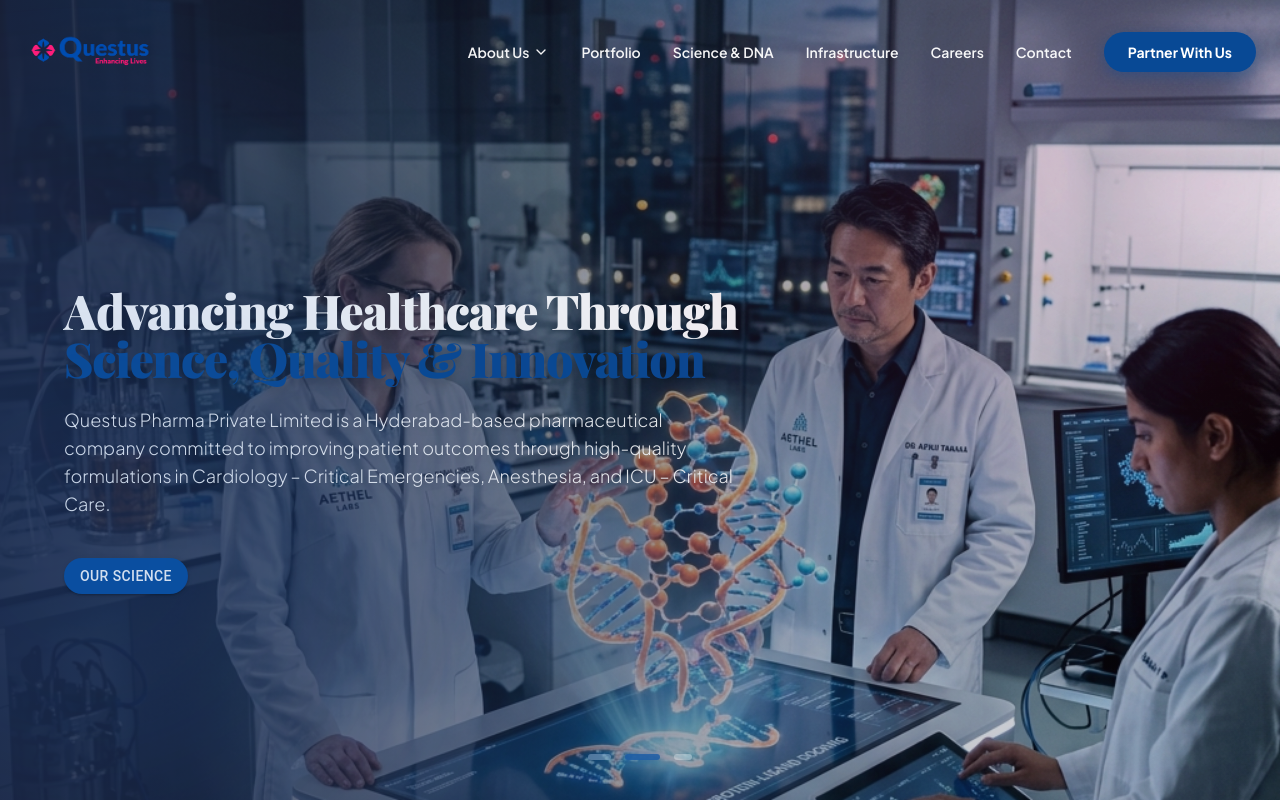
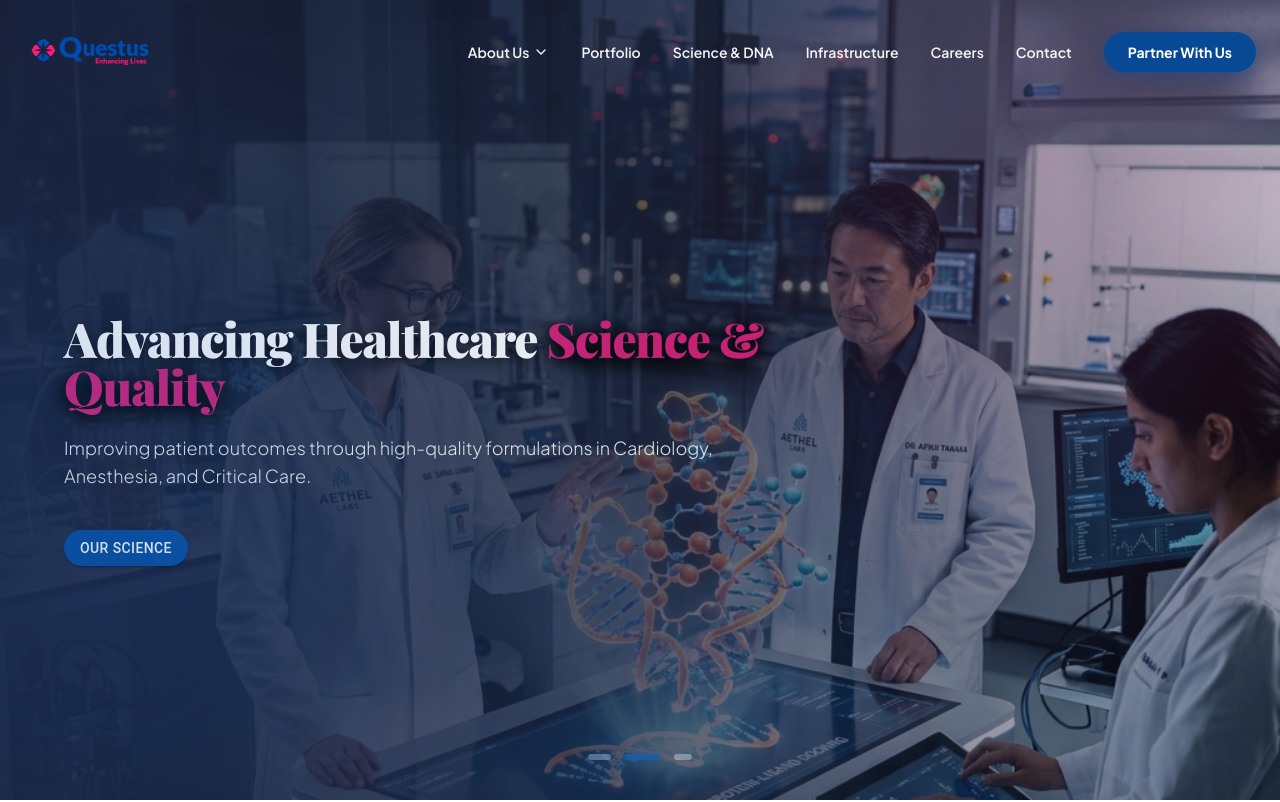
Before and after one commit to Shashank-koti/Questes, a React (Vite) app: page / in a window 1280 px wide. Shown: the top 802 px of the page. Built offline with nearby package versions, Linux system fonts and the light colour scheme; a web font is replaced by a local one.

Commit message:
navbar chnages

```diff
--- a/src/components/HeroSlider.jsx
+++ b/src/components/HeroSlider.jsx
@@ -18,7 +18,7 @@ const HeroSlider = () => {
 
 
   return (
-    <Box component="section" className="relative w-full h-[95vh] md:h-[100vh] bg-brand-dark overflow-hidden group">
+    <Box component="section" className="relative w-full h-[95vh] md:h-[100vh] bg-brand-dark overflow-hidden group selection:bg-white/20 selection:text-white">
       {/* Persistent Animated Orbs / Particles */}
       <div className="absolute inset-0 z-10 pointer-events-none overflow-hidden">
         <motion.div
@@ -57,7 +57,7 @@ const HeroSlider = () => {
                 alt={heroSlides[current].title}
                 className="w-full h-full object-cover"
               />
-              <div className="absolute inset-0 bg-gradient-to-r from-brand-dark/90 via-brand-dark/40 to-transparent"></div>
+              <div className="absolute inset-0 bg-gradient-to-r from-brand-dark/95 via-brand-dark/70 to-brand-dark/20"></div>
             </div>
 
             {/* Content */}
@@ -72,8 +72,8 @@ const HeroSlider = () => {
                     animate={{ opacity: 1, y: 0 }}
                     transition={{ delay: 0.4, duration: 0.8 }}
                   >
-                    <h2 className="text-2xl sm:text-3xl md:text-4xl lg:text-5xl font-serif font-black text-white leading-tight tracking-tight drop-shadow-lg">
-                      {heroSlides[current].title} <span className="text-brand-primary block sm:inline drop-shadow-xl">{heroSlides[current].subtitle}</span>
+                    <h2 className="text-2xl sm:text-3xl md:text-4xl lg:text-5xl font-serif font-black text-white leading-tight tracking-tight drop-shadow-[0_4px_8px_rgba(0,0,0,0.8)]">
+                      {heroSlides[current].title} <span className="text-[#d42278] block sm:inline drop-shadow-[0_4px_8px_rgba(0,0,0,1)]">{heroSlides[current].subtitle}</span>
                     </h2>
                   </motion.div>
 
--- a/src/components/Navbar.jsx
+++ b/src/components/Navbar.jsx
@@ -53,7 +53,7 @@ const Navbar = () => {
 
   return (
     <header
-      className={`fixed top-0 w-full z-50 transition-all duration-300 ${forceSolidNav ? 'glass-nav py-3' : 'bg-transparent py-5'
+      className={`fixed top-0 w-full z-50 transition-all duration-300 ${forceSolidNav ? 'glass-nav py-3' : 'bg-transparent py-5 border-none shadow-none outline-none ring-0'
         }`}
     >
       <div className="container mx-auto px-4 md:px-6 flex justify-between items-center">
@@ -73,7 +73,7 @@ const Navbar = () => {
             >
               {link.hasDropdown ? (
                 <div
-                  className={`flex items-center text-sm font-semibold transition-colors duration-300 hover:text-brand-primary cursor-pointer ${forceSolidNav ? 'text-brand-dark' : 'text-white/95'
+                  className={`flex items-center text-sm font-semibold transition-colors duration-300 cursor-pointer hover:text-brand-modern ${forceSolidNav ? 'text-brand-dark' : 'text-white/95'
                     }`}
                 >
                   {link.name}
@@ -82,7 +82,7 @@ const Navbar = () => {
               ) : (
                 <Link
                   to={link.to}
-                  className={`flex items-center text-sm font-semibold transition-colors duration-300 hover:text-brand-modern ${forceSolidNav ? 'text-brand-dark' : 'text-white/95'}`}>
+                  className={`flex items-center text-sm font-semibold transition-colors duration-300 relative after:absolute after:bottom-[-4px] after:left-0 after:w-full after:h-[2px] after:bg-brand-modern after:scale-x-0 hover:after:scale-x-100 after:transition-transform after:duration-300 after:origin-left ${forceSolidNav ? 'text-brand-dark' : 'text-white/95'}`}>
                   {link.name}
                 </Link>
               )}
@@ -128,7 +128,7 @@ const Navbar = () => {
 
       {/* Mobile Navigation */}
       <div
-        className={`lg:hidden absolute top-full left-0 w-full bg-white shadow-xl border-b border-brand-border transition-all duration-300 overflow-y-auto ${isOpen ? 'max-h-[85vh] py-4' : 'max-h-0 py-0 pointer-events-none'
+        className={`lg:hidden absolute top-full left-0 w-full transition-all duration-300 overflow-y-auto ${isOpen ? 'bg-white max-h-[85vh] py-4 shadow-xl border-b border-brand-border opacity-100 visible' : 'bg-transparent max-h-0 py-0 opacity-0 invisible pointer-events-none border-none shadow-none'
           }`}
       >
         <div className="flex flex-col px-4 gap-2">
--- a/src/data.js
+++ b/src/data.js
@@ -4,9 +4,9 @@ import { FlaskConical, ShieldCheck, Activity } from 'lucide-react';
 export const heroSlides = [
   {
     id: 1,
-    title: "Advancing Healthcare Through",
-    subtitle: "Science, Quality & Innovation",
-    desc: "Questus Pharma Private Limited is a Hyderabad-based pharmaceutical company committed to improving patient outcomes through high-quality formulations in Cardiology – Critical Emergencies, Anesthesia, and ICU – Critical Care.",
+    title: "Advancing Healthcare",
+    subtitle: "Science & Quality",
+    desc: "Improving patient outcomes through high-quality formulations in Cardiology, Anesthesia, and Critical Care.",
     btn: "Our Science",
     link: "/science",
     image: "/images/hero_slide_2.png",
@@ -16,7 +16,7 @@ export const heroSlides = [
     id: 2,
     title: "Formulations That Care.",
     subtitle: "Chemistry for a Better World.",
-    desc: "Driven by scientific excellence and a patient-centric approach, we develop and manufacture medicines that meet global quality standards and support healthcare professionals in delivering critical care when it matters most.",
+    desc: "Developing medicines that meet global quality standards to support healthcare professionals.",
     btn: "View Portfolio",
     link: "/portfolio",
     image: "/images/slide2.png",
@@ -26,7 +26,7 @@ export const heroSlides = [
     id: 3,
     title: "Developed in Hyderabad.",
     subtitle: "Trusted Worldwide.",
-    desc: "Driven by scientific excellence and a patient-centric approach, we develop and manufacture medicines that meet global quality standards and support healthcare professionals in delivering critical care when it matters most.",
+    desc: "Delivering critical care solutions globally through scientific excellence and a patient-centric approach.",
     btn: "About Us",
     link: "/about/questes-pharma",
     image: "/images/slide3.png",
--- a/src/pages/QuestesPharma.jsx
+++ b/src/pages/QuestesPharma.jsx
@@ -38,9 +38,9 @@ const QuestesPharma = () => {
             >
               <div>
                 <span className="text-transparent bg-clip-text bg-gradient-to-r from-brand-accent to-brand-soft font-bold tracking-wider uppercase text-xs block mb-2">Our Corporate Identity</span>
-                <h2 className="text-2xl md:text-3xl font-serif font-black text-brand-dark leading-tight">
+                <h2 className="text-xl md:text-2xl font-serif font-black text-brand-dark leading-tight">
                   Questus Pharma Private Limited<br />
-                  <span className="text-transparent bg-clip-text bg-gradient-to-r from-brand-accent to-brand-soft">A patient-centric pharmaceutical company.</span>
+                  <span className="text-transparent bg-clip-text bg-gradient-to-r from-brand-accent to-brand-soft">A patient centric pharmaceutical company.</span>
                 </h2>
               </div>
 
```
